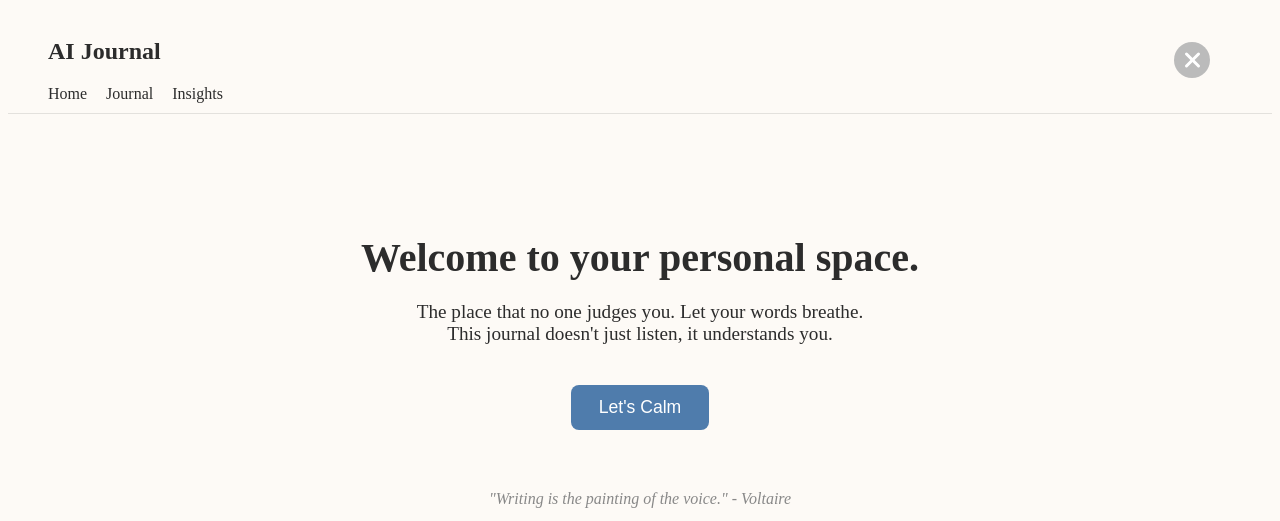
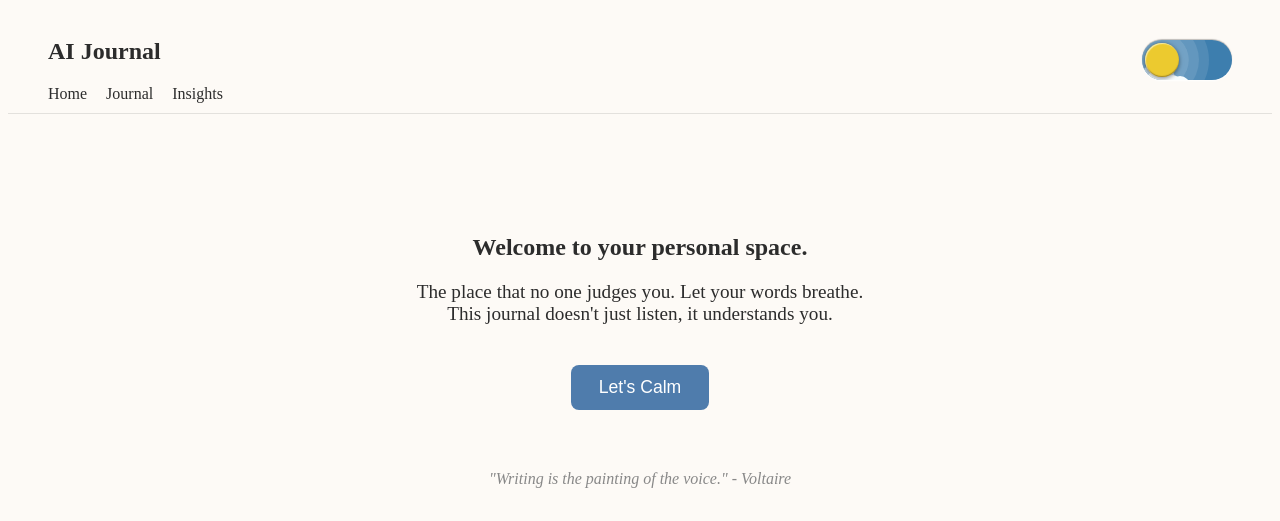
Before and after one commit to AlexNT-maker/Journalling_responds, a Flask app: page / in a window 1280 px wide. Shown: the top 521 px of the page. Run offline with Flask 3, Linux system fonts and the light colour scheme.

Commit message:
New toggle switch button to fit more with the purpose of the journal. Added 3s transition from light mode to dark and the opossite, New font style for <h2> welcome page

```diff
--- a/static/style.css
+++ b/static/style.css
@@ -6,6 +6,10 @@ body.light-mode {
 body.dark-mode {
     background-color: #1e1e1e;
     color: #f5f5f5;
+}
+
+body {
+    transition: background-color 3s ease, color 3s ease;
 }
 
 .navbar {
@@ -42,9 +46,15 @@ body.dark-mode {
     margin-top: 80px;
 }
 
-.hero-section h2 {
-    font-size: 2.5em;
-    margin-bottom: 20px;
+.fade-in {
+    opacity: 0;
+    animation: fadeIn 1.8s ease-in-out forwards;
+}
+
+@keyframes fadeIn {
+    to {
+        opacity: 1;
+    }
 }
 
 .hero-section p {
@@ -68,6 +78,8 @@ body.dark-mode {
 
 .cta-btn:hover {
     background-color: #365b73;
+    transform: scale(1.05);
+    transition: 0.3s ease
 }
 
 .quote {
@@ -91,49 +103,7 @@ body.dark-mode {
     left: -9999px;
 }
 
-.bubble {
-    height: 36px;
-    width: 36px;
-    background-color: #bbbbbb;
-    border-radius: 50%;
-    position: relative;
-    cursor: pointer;
-    display: flex;
-    align-items: center;
-    justify-content: center;
-    transition: all 0.3s ease;
-}
 
-.bubble:before,
-.bubble:after {
-    content: "";
-    position: absolute;
-    height: 20px;
-    width: 3px;
-    background: #fff;
-    border-radius: 2px;
-    transition: transform 0.3s ease;
-}
-
-.bubble:before {
-    transform: rotate(45deg);
-}
-
-.bubble:after {
-    transform: rotate(-45deg);
-}
-
-#bubble:checked + .bubble {
-    background-color: #3CCC97;
-}
-
-#bubble:checked + .bubble:before {
-    transform: rotate(225deg);
-}
-
-#bubble:checked + .bubble:after {
-    transform: rotate(-215deg);
-}
 
 
 .wave-container {
@@ -176,3 +146,169 @@ body.dark-mode .wave {
         transform: translateX(-50%);
     }
 }
+
+
+/* By UIverse creator Galahhad */
+.theme-switch {
+  --toggle-size: 30px;
+  --container-width: 5.625em;
+  --container-height: 2.5em;
+  --container-radius: 6.25em;
+  --container-light-bg: #3D7EAE;
+  --container-night-bg: #1D1F2C;
+  --circle-container-diameter: 3.375em;
+  --sun-moon-diameter: 2.125em;
+  --sun-bg: #ECCA2F;
+  --moon-bg: #C4C9D1;
+  --spot-color: #959DB1;
+  --circle-container-offset: calc((var(--circle-container-diameter) - var(--container-height)) / 2 * -1);
+  --stars-color: #fff;
+  --clouds-color: #F3FDFF;
+  --back-clouds-color: #AACADF;
+  --transition: .5s cubic-bezier(0, -0.02, 0.4, 1.25);
+  --circle-transition: .3s cubic-bezier(0, -0.02, 0.35, 1.17);
+  --toggle-size: 16px
+}
+
+.theme-switch, .theme-switch *, .theme-switch *::before, .theme-switch *::after {
+  box-sizing: border-box;
+  margin: 0;
+  padding: 0;
+  font-size: var(--toggle-size);
+}
+
+.theme-switch__container {
+  width: var(--container-width);
+  height: var(--container-height);
+  background-color: var(--container-light-bg);
+  border-radius: var(--container-radius);
+  overflow: hidden;
+  cursor: pointer;
+  box-shadow: 0 -0.062em 0.062em rgba(0,0,0,0.25), 0 0.062em 0.125em rgba(255,255,255,0.94);
+  transition: var(--transition);
+  position: relative;
+}
+
+.theme-switch__checkbox {
+  display: none;
+}
+
+.theme-switch__circle-container {
+  width: var(--circle-container-diameter);
+  height: var(--circle-container-diameter);
+  background-color: rgba(255,255,255,0.1);
+  position: absolute;
+  left: var(--circle-container-offset);
+  top: var(--circle-container-offset);
+  border-radius: var(--container-radius);
+  box-shadow: inset 0 0 0 3.375em rgba(255,255,255,0.1),
+              inset 0 0 0 3.375em rgba(255,255,255,0.1),
+              0 0 0 0.625em rgba(255,255,255,0.1),
+              0 0 0 1.25em rgba(255,255,255,0.1);
+  display: flex;
+  transition: var(--circle-transition);
+  pointer-events: none;
+}
+
+.theme-switch__sun-moon-container {
+  position: relative;
+  z-index: 2;
+  width: var(--sun-moon-diameter);
+  height: var(--sun-moon-diameter);
+  margin: auto;
+  border-radius: var(--container-radius);
+  background-color: var(--sun-bg);
+  box-shadow: inset 0.062em 0.062em 0.062em rgba(254,255,239,0.61),
+              inset 0 -0.062em 0.062em #a1872a;
+  filter: drop-shadow(0.062em 0.125em 0.125em rgba(0,0,0,0.25))
+          drop-shadow(0 0.062em 0.125em rgba(0,0,0,0.25));
+  transition: var(--transition);
+  overflow: hidden;
+}
+
+.theme-switch__moon {
+  transform: translateX(100%);
+  width: 100%;
+  height: 100%;
+  background-color: var(--moon-bg);
+  border-radius: inherit;
+  box-shadow: inset 0.062em 0.062em 0.062em rgba(254,255,239,0.61),
+              inset 0 -0.062em 0.062em #969696;
+  transition: var(--transition);
+  position: relative;
+}
+
+.theme-switch__spot {
+  position: absolute;
+  background-color: var(--spot-color);
+  border-radius: var(--container-radius);
+  box-shadow: inset 0 0.0312em 0.062em rgba(0, 0, 0, 0.25);
+}
+
+.theme-switch__spot:nth-child(1) {
+  top: 0.75em;
+  left: 0.312em;
+  width: 0.75em;
+  height: 0.75em;
+}
+
+.theme-switch__spot:nth-child(2) {
+  top: 0.937em;
+  left: 1.375em;
+  width: 0.375em;
+  height: 0.375em;
+}
+
+.theme-switch__spot:nth-child(3) {
+  top: 0.312em;
+  left: 0.812em;
+  width: 0.25em;
+  height: 0.25em;
+}
+
+.theme-switch__clouds {
+  position: absolute;
+  bottom: -0.625em;
+  left: 0.312em;
+  width: 1.25em;
+  height: 1.25em;
+  background-color: var(--clouds-color);
+  border-radius: var(--container-radius);
+  box-shadow: 0.937em 0.312em var(--clouds-color),
+              -0.312em -0.312em var(--back-clouds-color),
+              1.437em 0.375em var(--clouds-color),
+              0.5em -0.125em var(--back-clouds-color);
+  transition: 0.5s cubic-bezier(0,-0.02,0.4,1.25);
+}
+
+.theme-switch__stars-container {
+  position: absolute;
+  color: var(--stars-color);
+  top: -100%;
+  left: 0.312em;
+  width: 2.75em;
+  height: auto;
+  transition: var(--transition);
+}
+
+/* === Toggle Action === */
+.theme-switch__checkbox:checked + .theme-switch__container {
+  background-color: var(--container-night-bg);
+}
+
+.theme-switch__checkbox:checked + .theme-switch__container .theme-switch__circle-container {
+  left: calc(100% - var(--circle-container-offset) - var(--circle-container-diameter));
+}
+
+.theme-switch__checkbox:checked + .theme-switch__container .theme-switch__moon {
+  transform: translateX(0);
+}
+
+.theme-switch__checkbox:checked + .theme-switch__container .theme-switch__clouds {
+  bottom: -4.062em;
+}
+
+.theme-switch__checkbox:checked + .theme-switch__container .theme-switch__stars-container {
+  top: 50%;
+  transform: translateY(-50%);
+}
--- a/templates/base.html
+++ b/templates/base.html
@@ -21,10 +21,25 @@
         <!--Right side: toggle switch-->
         <div class="nav-right">
             <!-- Toggle Switch -->
-             <div class="form">
-                <input type="checkbox" id="bubble" onclick="toggleTheme()">
-                <label class="bubble" for="bubble"></label>
-             </div>
+            <label class="theme-switch">
+  <input type="checkbox" class="theme-switch__checkbox" onchange="toggleTheme()">
+  <div class="theme-switch__container">
+    <div class="theme-switch__clouds"></div>
+    <div class="theme-switch__stars-container">
+      🌟
+    </div>
+    <div class="theme-switch__circle-container">
+      <div class="theme-switch__sun-moon-container">
+        <div class="theme-switch__moon">
+          <div class="theme-switch__spot"></div>
+          <div class="theme-switch__spot"></div>
+          <div class="theme-switch__spot"></div>
+        </div>
+      </div>
+    </div>
+  </div>
+</label>
+
 
         </div>
     </nav>
--- a/templates/index.html
+++ b/templates/index.html
@@ -4,7 +4,7 @@
 
 
 <div class="hero-section">
-    <h2>Welcome to your personal space. </h2>
+    <h2 class="'fade-in">Welcome to your personal space. </h2>
     <p>The place that no one judges you. Let your words breathe.<br>
     This journal doesn't just listen, it understands you.</p>
 
```
